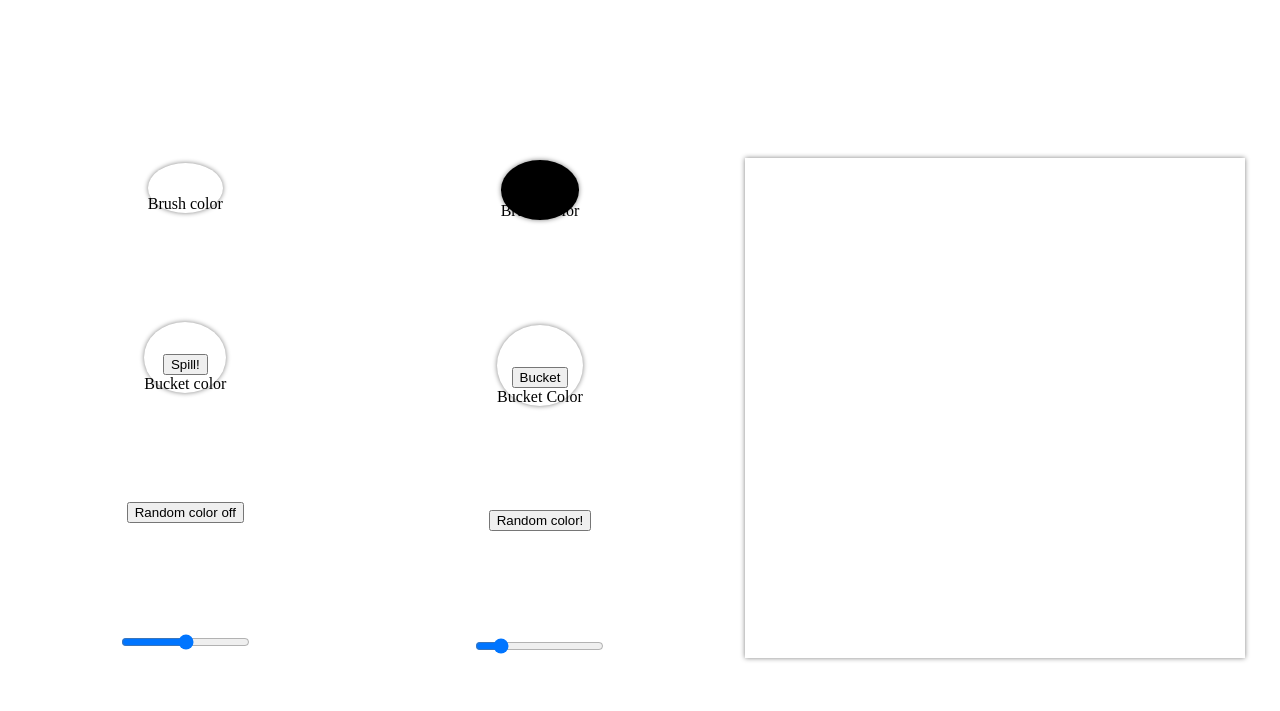
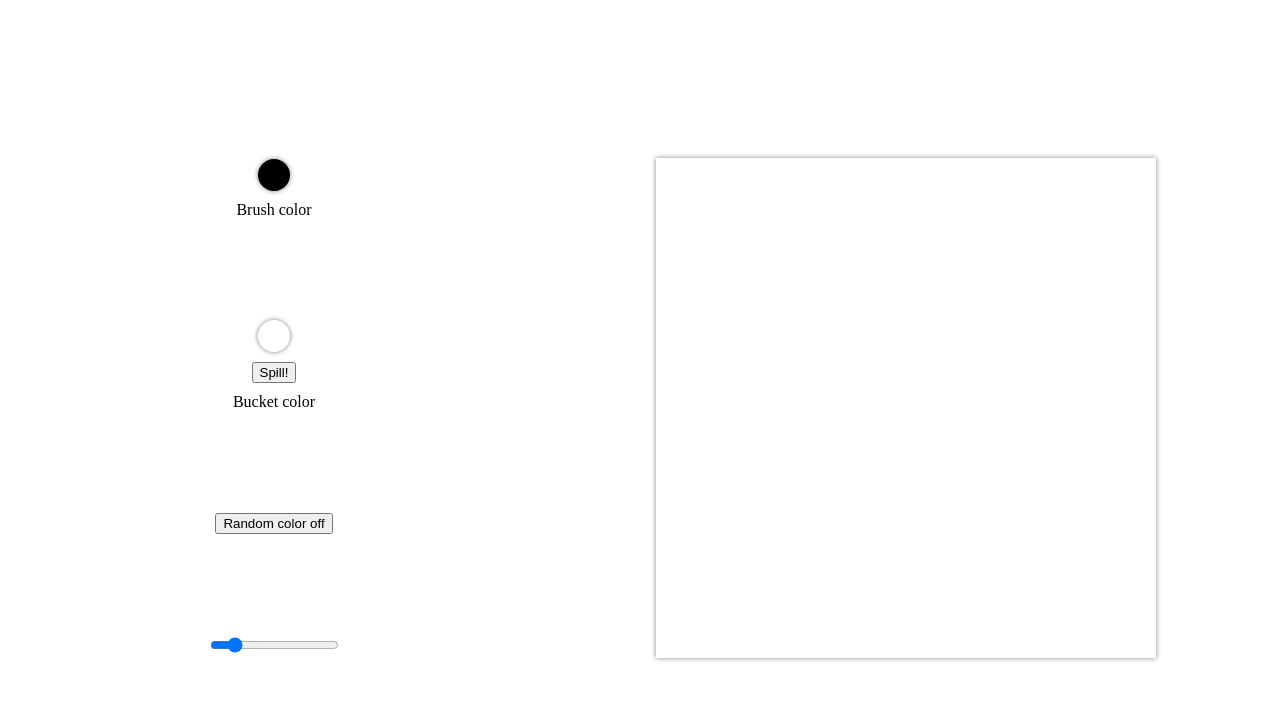
Before and after one commit to dingdongg/odin-eas, a plain HTML site: page index.html in a window 1280 px wide. Drawn offline with Linux system fonts and the light colour scheme.

Commit message:
change color buttons dynamically

```diff
--- a/script.js
+++ b/script.js
@@ -4,15 +4,12 @@
  */
 
 // global variables
-const RESET_BUTTON = document.createElement('button');
-const RANDOM_COLOR_TOGGLE_BUTTON = document.createElement('button');
-const BRUSH_COLOR_SELECTOR = document.createElement('input');
-const BACK_COLOR_SELECTOR = document.createElement('input');
-const RESOLUTION_SLIDER = document.createElement('input');
+const RANDOM_COLOR_TOGGLE_BUTTON = document.querySelector('.random-color-button');
+const BRUSH_COLOR_SELECTOR = document.querySelector("#brush-color");
+const BUCKET_COLOR_SELECTOR = document.querySelector("#bucket-color");
+const RESOLUTION_SLIDER = document.querySelector(".slider");
 
-const BUTTONS_CONTAINER = document.createElement('div');
 const GRID_CONTAINER = document.querySelector('.grid-container');
-const BODY = document.querySelector('body');
 const DEFAULT_GRID_LENGTH = 16;
 let gridLength = DEFAULT_GRID_LENGTH;
 let randomColorMode = false;
@@ -54,32 +51,14 @@ function resetCells() {
     }
 }
 
-function getUserInput() {
-    let parsedInput = DEFAULT_GRID_LENGTH;
-    do {
-        let userInput = prompt("Enter a grid size (from 1 to 100, inclusive!)");
-        parsedInput = parseInt(userInput);
-    } while (!parsedInput || parsedInput < 1 || parsedInput > 100); // beyond 100 grid length, performance issues spike up
-    return parsedInput;
-}
-
 function configureGrid() {
     resetCells();
-    // gridLength = getUserInput();
     GRID_CONTAINER.setAttribute("style", `grid-template-columns: repeat(${gridLength}, 1fr);`);
     let numCells = gridLength * gridLength;
     createCells(numCells);
 }
 
-function setUpResetBtn() {
-    RESET_BUTTON.classList.add('reset-button');
-    RESET_BUTTON.textContent = 'Reset grid';
-    RESET_BUTTON.addEventListener('click', configureGrid);
-}
-
 function setUpRanColorBtn() {
-    RANDOM_COLOR_TOGGLE_BUTTON.classList.add('random-color-button');
-    RANDOM_COLOR_TOGGLE_BUTTON.textContent = 'Random color!';
     RANDOM_COLOR_TOGGLE_BUTTON.addEventListener('click', toggleRandomColor);
 }
 
@@ -90,62 +69,28 @@ function updateButtonColor() {
 
 function setUpSelectors() {
     // set up brush selector
-    BRUSH_COLOR_SELECTOR.type = 'color';
-    BRUSH_COLOR_SELECTOR.id = 'brush-color';
     BRUSH_COLOR_SELECTOR.value = '#000000';
-    BRUSH_COLOR_SELECTOR.addEventListener('change', updateButtonColor);
+    BRUSH_COLOR_SELECTOR.addEventListener('input', updateButtonColor);
 
-    BACK_COLOR_SELECTOR.type = 'color';
-    BACK_COLOR_SELECTOR.id = 'bucket-color';
-    BACK_COLOR_SELECTOR.value = '#ffffff';
-    BACK_COLOR_SELECTOR.addEventListener('change', updateButtonColor);
-    // set up background color selector
+    BUCKET_COLOR_SELECTOR.value = '#ffffff';
+    BUCKET_COLOR_SELECTOR.addEventListener('input', updateButtonColor);
+    // set up bucket color selector
 }
 
 function applyBucket() {
     let cells = document.querySelectorAll('.row-cell');
-    cells.forEach(cell => cell.setAttribute("style", `background-color: ${BACK_COLOR_SELECTOR.value};`));
+    cells.forEach(cell => cell.setAttribute("style", `background-color: ${BUCKET_COLOR_SELECTOR.value};`));
 }
 
 function appendColorLabels() {
-    let brushLabel = document.createElement('label');
-    brushLabel.textContent = 'Brush Color';
-    brushLabel.for = `${BRUSH_COLOR_SELECTOR.id}`;
+    let brushContainer = BRUSH_COLOR_SELECTOR.parentElement;
+    brushContainer.setAttribute("style", `background-color: ${BRUSH_COLOR_SELECTOR.value};`);
 
-    let backgroundLabel = document.createElement('label');
-    backgroundLabel.textContent = 'Bucket Color';
-    backgroundLabel.for = `${BACK_COLOR_SELECTOR.id}`;
-
-    let brushContainer = document.createElement('div');
-    brushContainer.classList.add('color-container');
-    brushContainer.classList.add('brush-color');
-    brushContainer.setAttribute("style", `background-color: ${BRUSH_COLOR_SELECTOR.value};`);
-    brushContainer.appendChild(BRUSH_COLOR_SELECTOR);
-    brushContainer.appendChild(brushLabel);
-    BUTTONS_CONTAINER.appendChild(brushContainer);
-
-    let bucketButton = document.createElement('button');
-    bucketButton.classList.add('bucket-button');
-    bucketButton.textContent = "Bucket";
+    let bucketButton = document.querySelector('.bucket-button');
     bucketButton.addEventListener('click', applyBucket);
 
-    let backgroundContainer = document.createElement('div');
-    backgroundContainer.classList.add('color-container');
-    backgroundContainer.classList.add('bucket-color');
-    backgroundContainer.setAttribute("style", `background-color: ${BACK_COLOR_SELECTOR.value};`);
-    backgroundContainer.appendChild(BACK_COLOR_SELECTOR);
-    backgroundContainer.appendChild(bucketButton);
-    backgroundContainer.appendChild(backgroundLabel);
-    BUTTONS_CONTAINER.appendChild(backgroundContainer);
-}
-
-function setUpBtnContainer() {
-    // add all buttons to this container
-    BUTTONS_CONTAINER.classList.add('buttons-container');
-    appendColorLabels();
-    BUTTONS_CONTAINER.appendChild(RANDOM_COLOR_TOGGLE_BUTTON);
-    // BUTTONS_CONTAINER.appendChild(RESET_BUTTON);
-    BUTTONS_CONTAINER.appendChild(RESOLUTION_SLIDER);
+    let bucketContainer = BUCKET_COLOR_SELECTOR.parentElement;
+    bucketContainer.setAttribute("style", `background-color: ${BUCKET_COLOR_SELECTOR.value};`);
 }
 
 function updateResolution() {
@@ -154,26 +99,15 @@ function updateResolution() {
 }
 
 function setUpResSlider() {
-    let sliderDiv = document.createElement('div');
-    sliderDiv.classList.add('slider-container');
-
-    RESOLUTION_SLIDER.type = 'range';
-    RESOLUTION_SLIDER.min = '1';
-    RESOLUTION_SLIDER.max = '100';
     RESOLUTION_SLIDER.value = `${DEFAULT_GRID_LENGTH}`;
-    RESOLUTION_SLIDER.classList.add('slider');
     RESOLUTION_SLIDER.addEventListener('change', updateResolution);
-
-    sliderDiv.appendChild(RESOLUTION_SLIDER);
 }
 
 function initPage() {
-    // setUpResetBtn();
+    setUpSelectors();
+    appendColorLabels();
+    setUpRanColorBtn();
     setUpResSlider();
-    setUpRanColorBtn();
-    setUpSelectors();
-    setUpBtnContainer();
-    BODY.insertBefore(BUTTONS_CONTAINER, GRID_CONTAINER);
     configureGrid();
 }
 
--- a/style.css
+++ b/style.css
@@ -11,11 +11,15 @@ body {
     flex-direction: column;
     justify-content: space-between;
     align-items: center;
+}
+
+.wrapper {
     border-radius: 100%;
     box-shadow: 0px 0px 5px grey;
+    margin-bottom: 10px;
 }
 
-.color-container > input {
+.bucket-button {
     margin-bottom: 10px;
 }
 
@@ -48,5 +52,6 @@ input[type='color'] {
     border: none;
     width: 32px;
     height: 32px;
+    /* border-radius: 100%; */
     opacity: 0;
 }
```
